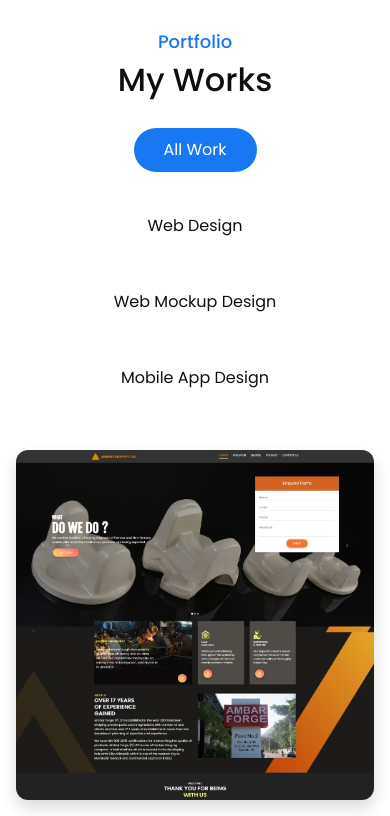
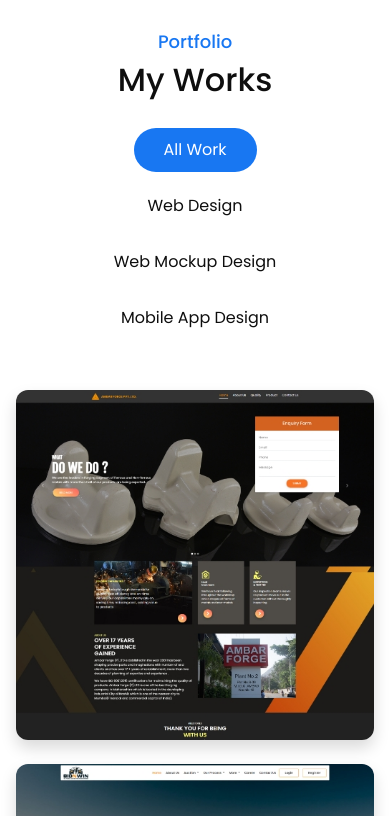
Before and after one commit to ankursrv/digital-CV, a React (Create React App) app: page / in a window 390 px wide. Shown: the part 3780-4596 px from the top of the page. Built offline with nearby package versions, Linux system fonts and the light colour scheme; the HTML template or start-up script is replaced by a standard one.

Commit message:
nav button hover style

```diff
--- a/src/component/NavTab/index.jsx
+++ b/src/component/NavTab/index.jsx
@@ -83,14 +83,14 @@ const NavTab = () => {
     return (
         <section>
             <div>
-                <div className="flex flex-col items-center lg:flex lg:flex-row gap-8 justify-center mb-[50px]">
+                <div className="flex flex-col items-center md:flex-row gap-3 justify-center mb-[50px]">
                     {
                         navButton.map((btnItems, btnIndex)=>(
                             <RoundedButton
                             key={btnIndex}
                             onClick={handleBtns}
                             btnValue={btnItems.value}
-                            className={`w-fit ${activeButton === btnItems.value ? 'bg-blue text-white' : 'bg-gray-200 text-black'}`}
+                            className={`w-fit hover:bg-blue hover:text-white transition-all duration-300 ${activeButton === btnItems.value ? 'bg-blue text-white' : 'bg-gray-200 text-black'}`}
                             btnText={btnItems.btnName}
                             />
                         ))
@@ -100,11 +100,9 @@ const NavTab = () => {
                 <div className="grid md:grid-cols-3 gap-6">
                     {
                         category.map((item, index) => (
-                            <div key={index}>
-                                <div>
-                                    <img src={item.linkImg} alt="portfolio image" className="h-[350px] rounded-xl w-full shadow-shadowFouth" />
+                                <div key={index}>
+                                    <img src={item.linkImg} alt="portfolio image" className="h-[350px] rounded-xl w-full shadow-shadowFouth transition-all duration-300" />
                                 </div>
-                            </div>
                         ))
                     }
                 </div>
```
